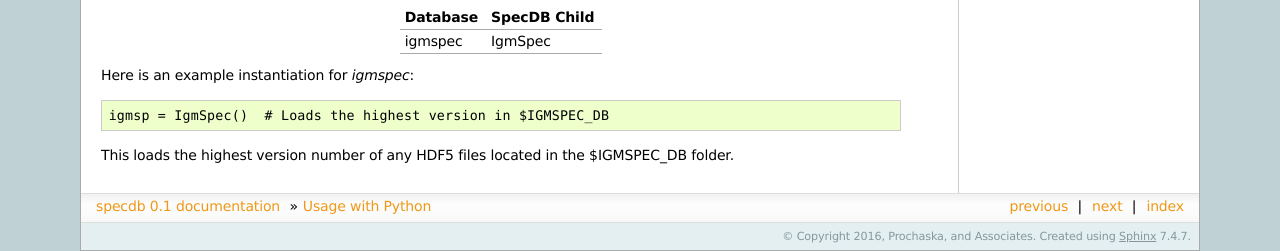
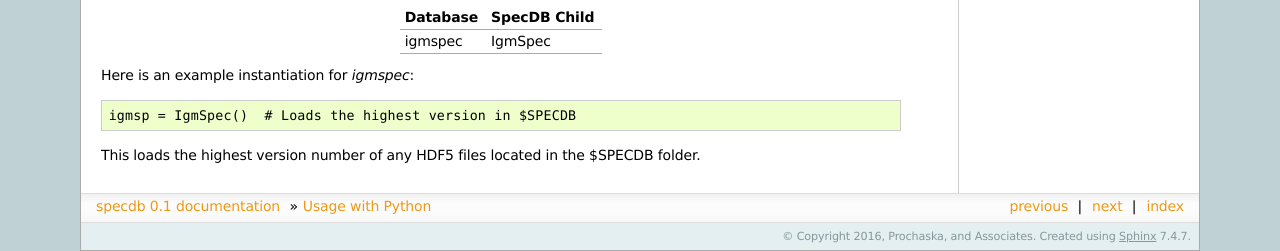
Before and after one commit to specdb/specdb, a Sphinx documentation site: the page built from docs/usage.rst, in a window 1280 px wide. Shown: the part 824-1075 px from the top of the page. Built offline with Sphinx 7.4.7, drawn with Linux system fonts in a browser that asks for light colours; pages that are not in the unit, such as notebooks, are missing from menus.

Commit message:
fixed path

```diff
--- a/docs/usage.rst
+++ b/docs/usage.rst
@@ -70,7 +70,7 @@ igmspec    IgmSpec
 
 Here is an example instantiation for *igmspec*::
 
-    igmsp = IgmSpec()  # Loads the highest version in $IGMSPEC_DB
+    igmsp = IgmSpec()  # Loads the highest version in $SPECDB
 
 This loads the highest version number of any HDF5 files located
-in the $IGMSPEC_DB folder.
+in the $SPECDB folder.
```
